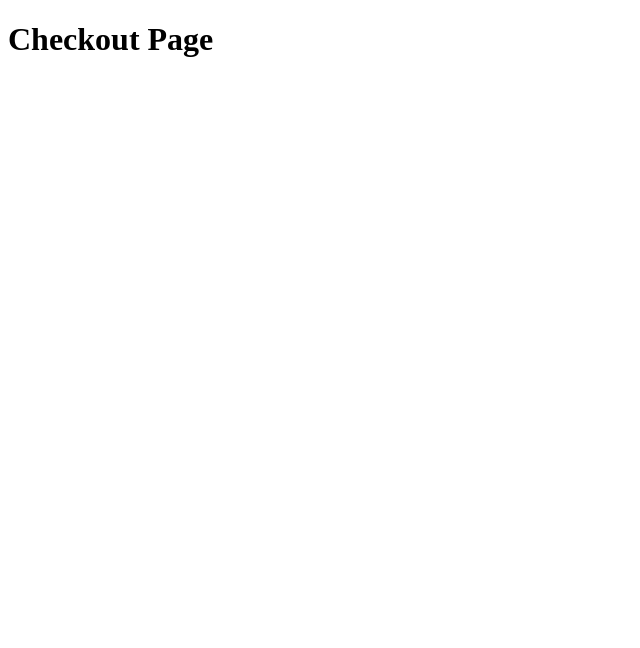
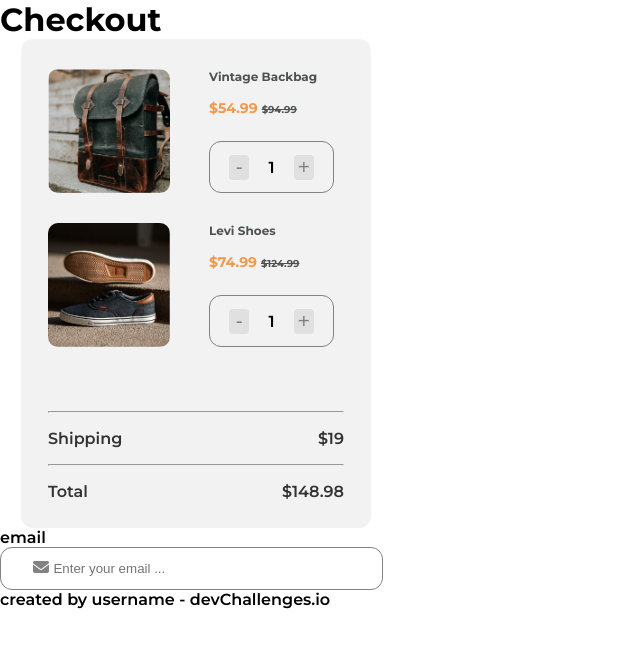
Before and after one commit to caro1017/challenge2, a plain HTML site: page index.html in a window 1280 px wide. Shown: the whole page, without its empty margins (0-640 px from the left). Drawn offline with Linux system fonts and the light colour scheme.

Commit message:
medio proyecto

```diff
--- a/index.html
+++ b/index.html
@@ -4,10 +4,75 @@
     <meta charset="UTF-8">
     <meta http-equiv="X-UA-Compatible" content="IE=edge">
     <meta name="viewport" content="width=device-width, initial-scale=1.0">
+    <link rel="preconnect" href="https://fonts.googleapis.com">
+    <link rel="preconnect" href="https://fonts.gstatic.com" crossorigin>
+    <link href="https://fonts.googleapis.com/css2?family=Inconsolata:wght@700&family=Montserrat:wght@600;700&family=Space+Mono:wght@400;700&display=swap" rel="stylesheet">
     <link rel="stylesheet" href="./src/styles/styles.css">
     <title>Checkout Page</title>
 </head>
 <body>
-    <h1>Checkout Page</h1>
+    <header>
+        <h1>Checkout</h1>
+    </header>
+    <main>
+        <section id="productos">
+            <div class="producto">
+                <div class="imagen">
+                    <img src="./src/img/photo1.png" alt="BackBag">
+                </div>
+                <div class="precioCantidad">
+                    <h3>Vintage Backbag</h3>
+                    <h3>$54.99   <span>$94.99</span></h3>
+                    <div class="botonNumero">
+                        <button>-</button>
+                        <p>1</p>
+                        <button>+</button>
+                    </div>
+
+                </div>
+            </div>
+            <div class="producto">
+                <div class="imagen">
+                    <img src="./src/img/photo2.png" alt="Tenis">
+                </div>
+                <div class="precioCantidad">
+                    <h3>Levi Shoes</h3>
+                    <h3>$74.99   <span>$124.99</span></h3>
+                    <div class="botonNumero">
+                        <button>-</button>
+                        <p>1</p>
+                        <button>+</button>
+                    </div>
+                </div>
+            </div>
+            <hr id="divisor">
+            <div class="totales">
+                <p>Shipping</p>
+                <p>$19</p>
+            </div>
+            <hr>
+            <div class="totales">
+                <p>Total</p>
+                <p>$148.98</p>
+            </div>
+        </section>
+        <section id="formulario">
+            <div class="contact">
+                <label for="email">email</label>
+                <div class="inputicono">
+                    <i class="fa-solid fa-envelope"></i>
+                    <input type="email" placeholder="Enter your email ...">
+                </div>
+            </div>
+        </section>
+
+
+    </main>
+    <footer>
+        <p>created by username - devChallenges.io</p>
+    </footer>
+
+
+    <script src="https://kit.fontawesome.com/3405a3f558.js" crossorigin="anonymous"></script>
 </body>
 </html>
--- a/src/styles/styles.css
+++ b/src/styles/styles.css
@@ -0,0 +1,120 @@
+*,
+*::after,
+*::before{
+    padding: 0;
+    margin: 0;
+}
+body{
+    font-family: 'Montserrat',sans-serif;
+    font-weight: 600;
+}
+#productos{
+    width: 350px;
+    height: 489px;
+    background-color: #f2f2f2;
+    border-radius: 12px;
+    margin-left: 21px;
+}
+
+.imagen{
+    width: 161px;
+    height: 124px;
+}
+.imagen img{
+    height: 100%;
+    width: auto;
+    border-radius: 10px;
+}
+.producto{
+    display: flex;
+    padding-top: 30px;
+    padding-left: 27px;
+}
+
+.precioCantidad h3:first-of-type{
+    font-size: 12px;
+    line-height: 15px;
+    color: #4e5150;
+    margin-bottom: 1rem;
+}
+.precioCantidad h3:nth-child(2){
+    font-size: 14px;
+    line-height: 17px;
+    color: #f2994a;
+    margin-bottom: 1.5rem;
+}
+.precioCantidad h3:nth-child(2) span{
+    font-size: 10px;
+    line-height: 12px;
+    color: #4e5150;
+    text-decoration: line-through;
+}
+
+.botonNumero{
+    display: flex;
+    width: 123px;
+    height: 50px;
+    border:solid 1px #828282;
+    border-radius: 12px;
+    justify-content: space-evenly;
+    align-items: center;
+}
+
+.botonNumero button{
+    width: 20px;
+    height: 20px;
+    background-color:#e0e0e0;
+    border-radius: 4px;
+    border: none;
+    color: #828282;
+    font-size: 1.3rem;
+    padding-bottom: 25px;
+}
+
+hr{
+    margin-left: 27px;
+    margin-right: 27px;
+    color: #333;
+}
+
+.totales{
+    display: flex;
+    justify-content: space-between;
+    margin-left: 27px;
+    margin-right: 27px;
+    padding-top: 1rem;
+    padding-bottom: 1rem;
+    color: #333;
+}
+
+#divisor{
+    margin-top: 4rem;
+}
+
+.inputicono{
+    width: 349px;
+    height: 41px;
+    border-radius: 12px;
+    border: solid 1px #828282;
+    padding-left: 2rem;
+}
+
+.inputicono input{
+    border: none;
+}
+
+.inputicono input, .imputicono i{
+    margin-top: 0.8rem;
+}
+
+.inputicono input ::placeholder{
+    font-family: 'Montserrat',sans-serif;
+    font-weight: 600;
+    color: #828282;
+    font-size: 12px;
+    line-height: 15px;
+}
+
+.inputicono i{
+    color: #828282;
+}
```
